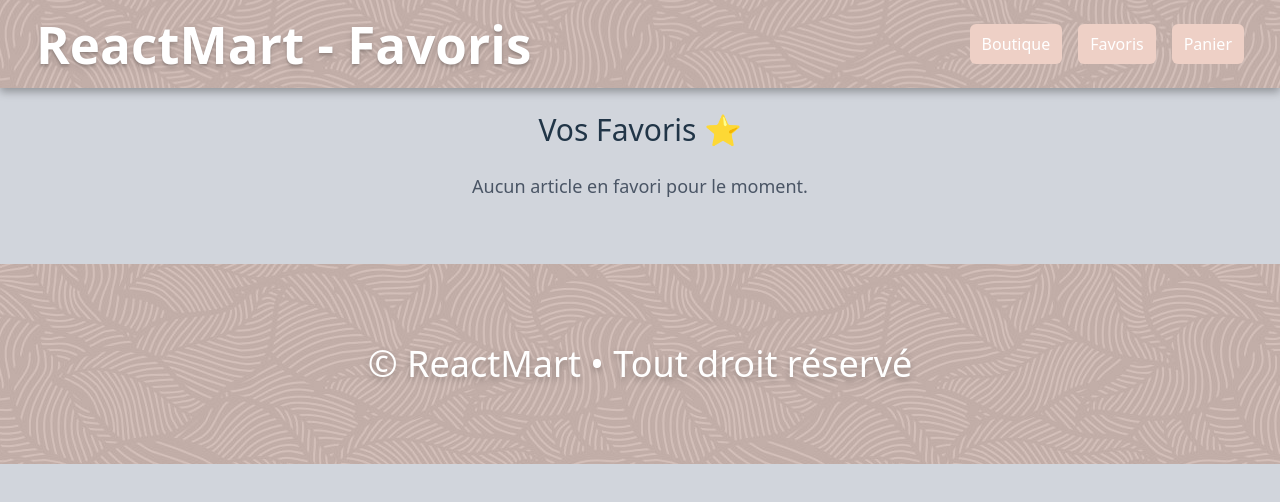
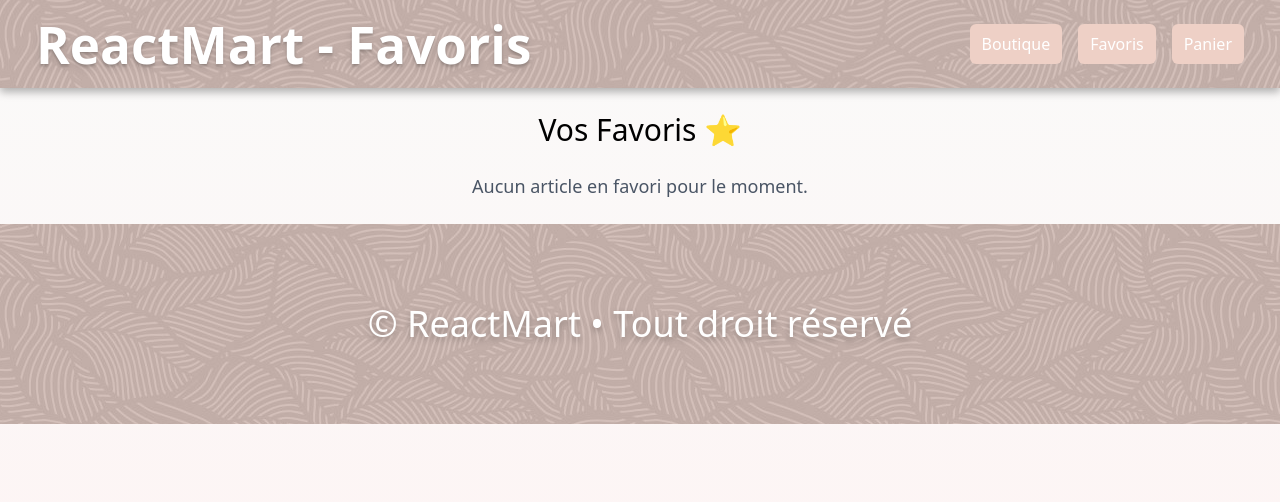
Before and after one commit to EthanEnigma/ReactMart, a React (Vite) app: page /favorites in a window 1280 px wide. Shown: the top 502 px of the page. Built offline with nearby package versions, Linux system fonts and the light colour scheme.

Commit message:
Style: change bg color, text color

```diff
--- a/src/pages/Favorites.tsx
+++ b/src/pages/Favorites.tsx
@@ -44,7 +44,7 @@ export default function Favorites() {
     }
 
     return (
-        <div className="min-h-screen w-screen bg-gray-300" id="document">
+        <div className="min-h-screen w-screen bg-gradient-to-t from-red-50 to-stone-50">
             <head>
                 <title>ReactMart • Favoris</title>
             </head>
@@ -64,10 +64,10 @@ export default function Favorites() {
 
             {/* CONTENT */}
             <div className="p-6">
-                <h2 className="text-3xl text-center mb-6">Vos Favoris ⭐</h2>
+                <h2 className="text-3xl text-center mb-6 text-black">Vos Favoris ⭐</h2>
 
                 {favorites.length === 0 ? (
-                    <p className="text-center text-lg text-gray-600">
+                    <p className="text-center text-lg text-gray-600 text-black">
                         Aucun article en favori pour le moment.
                     </p>
                 ) : (
@@ -117,7 +117,7 @@ export default function Favorites() {
             </div>
 
             {/* FOOTER */}
-            <div className="relative flex w-full h-50 items-center justify-center mt-10">
+            <div className="relative flex w-full h-50 items-center justify-center mt-auto">
                 <div className="absolute inset-0 bg-[url(/src/data/images/LeafBackground.jpg)] bg-center grayscale"></div>
                 <div className="absolute inset-0 bg-[#DABEB6]/70"></div>
                 <h2 className="relative text-4xl text-center text-white drop-shadow-md/25">
```
